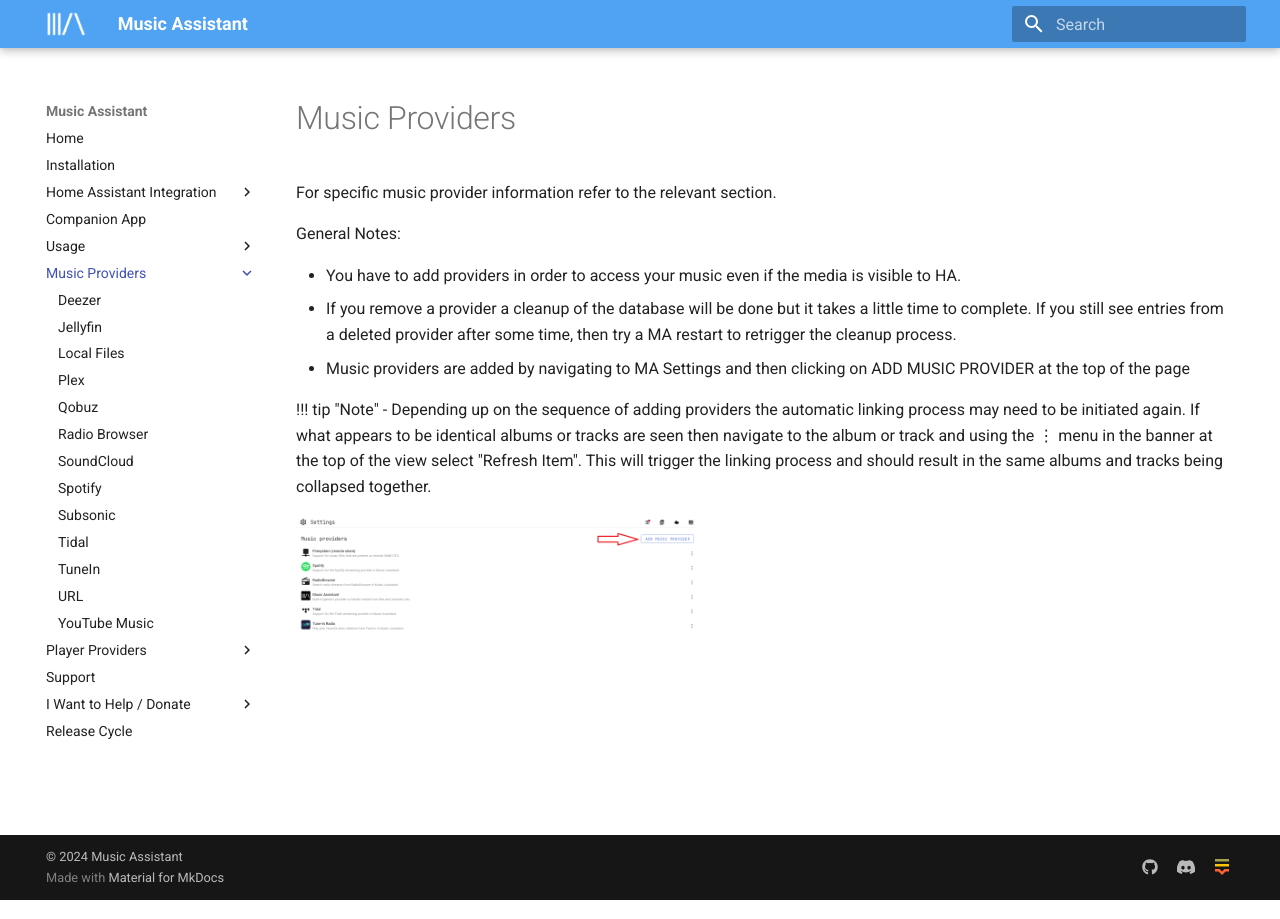
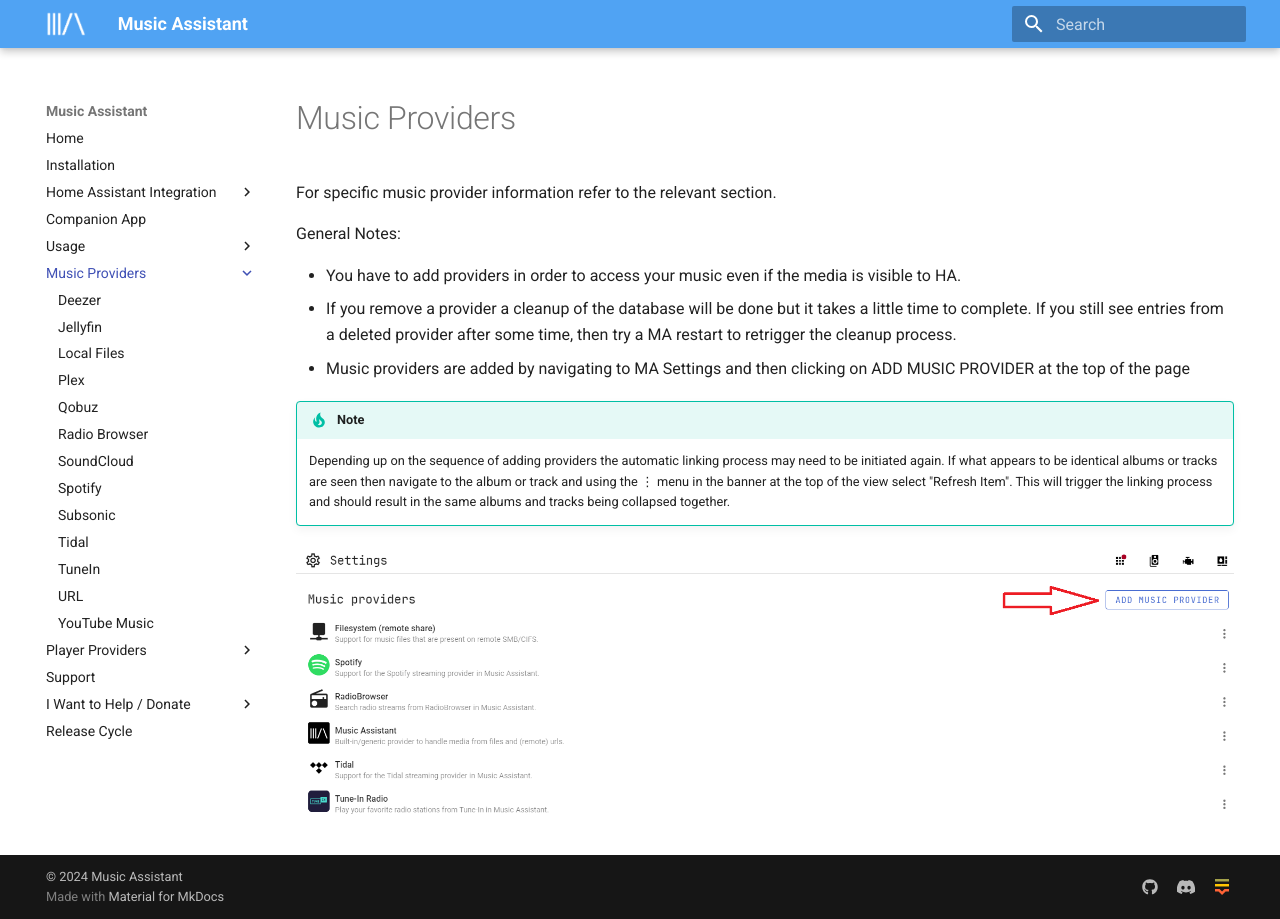
Before and after one commit to pwbriggs/music-assistant.github.io, an MkDocs documentation site: the page built from docs/music-providers/index.md, in a window 1280 px wide. Built offline with MkDocs 1.6.1 and Material for MkDocs 9.7.7, drawn with Linux system fonts in a browser that asks for light colours.

Commit message:
Fix formatting

```diff
--- a/docs/music-providers/index.md
+++ b/docs/music-providers/index.md
@@ -8,6 +8,7 @@
 - If you remove a provider a cleanup of the database will be done but it takes a little time to complete. If you still see entries from a deleted provider after some time, then try a MA restart to retrigger the cleanup process.
 - Music providers are added by navigating to MA Settings and then clicking on ADD MUSIC PROVIDER at the top of the page
 
-!!! tip "Note" - Depending up on the sequence of adding providers the automatic linking process may need to be initiated again. If what appears to be identical albums or tracks are seen then navigate to the album or track and using the ⋮ menu in the banner at the top of the view select "Refresh Item". This will trigger the linking process and should result in the same albums and tracks being collapsed together.
+!!! tip "Note"
+    Depending up on the sequence of adding providers the automatic linking process may need to be initiated again. If what appears to be identical albums or tracks are seen then navigate to the album or track and using the ⋮ menu in the banner at the top of the view select "Refresh Item". This will trigger the linking process and should result in the same albums and tracks being collapsed together.
 
-![image](../assets/screenshots/add-music-provider.png){ width=400  }
+![image](../assets/screenshots/add-music-provider.png)
```
